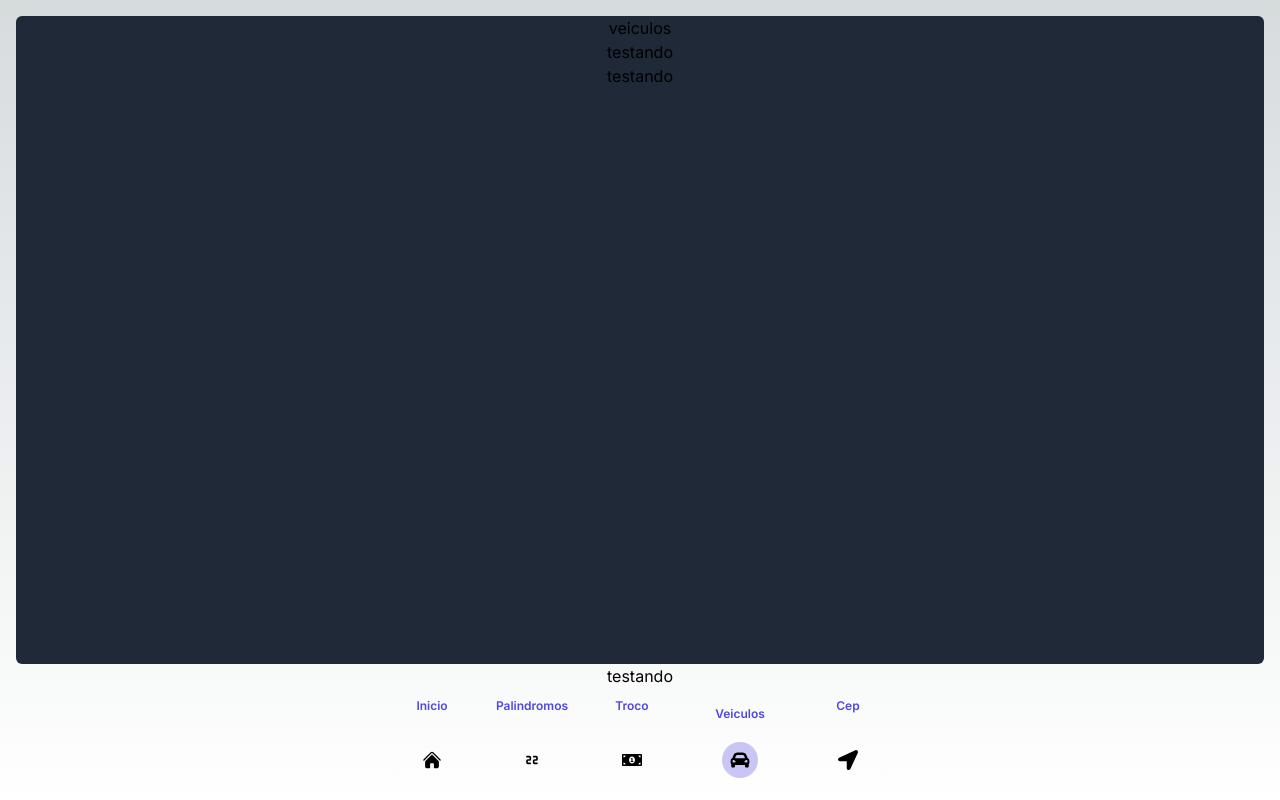
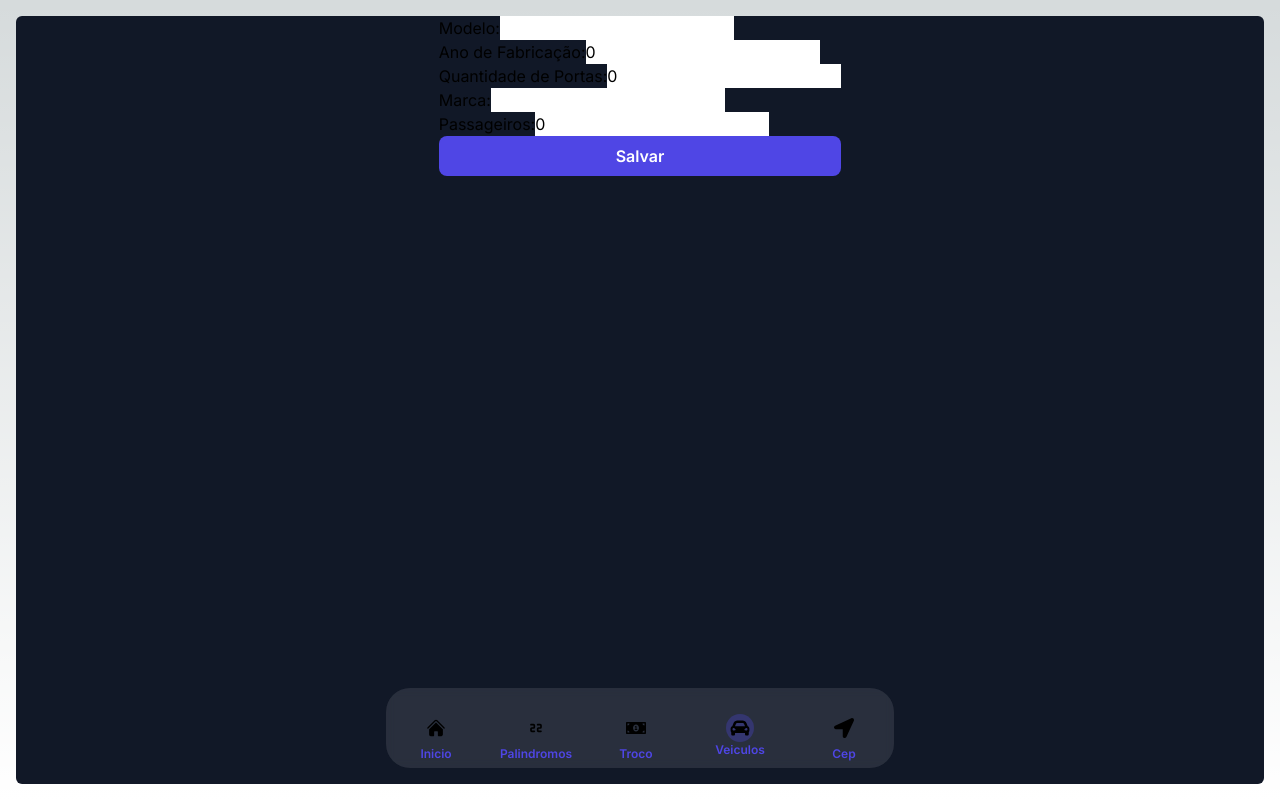
Before and after one commit to marcelloNazar/testeabrasel, a Next.js app: page /veiculos in a window 1280 px wide. Built offline with nearby package versions, Linux system fonts and the light colour scheme.

Commit message:
updating

```diff
--- a/src/app/palindromos/page.tsx
+++ b/src/app/palindromos/page.tsx
@@ -8,8 +8,8 @@ import { zodResolver } from "@hookform/resolvers/zod";
 import { useEffect, useState } from "react";
 
 const PalindromoSchema = z.object({
-    numero1: z.string().nonempty(),
-    numero2: z.string().nonempty(),
+    numero1: z.string().min(1, "Digite um Numero").max(8, "Maximo 8 Digitos"),
+    numero2: z.string().min(1, "Digite um Numero").max(8, "Maximo 8 Digitos"),
 })
 
 type PalindromoType = z.infer<typeof PalindromoSchema>
@@ -69,8 +69,8 @@ export default function Page() {
     };
 
     return (
-        <main className="flex flex-col h-full w-full min-h-screen items-center justify-start p-4 pb-32">
-            <div className="flex flex-col h-full w-full items-center p-2 gap-2 justify-start bg-gray-900 rounded-md">
+        <main className="flex flex-col h-full w-full min-h-screen items-center justify-start p-4">
+            <div className="flex flex-col h-full w-full max-w-7xl items-center p-2 pb-24 gap-2 justify-start bg-gray-900 rounded-md">
                 <form onSubmit={handleSubmit(submitForm)} className="flex flex-col items-center justify-start gap-2 pt-2">
                     <Input
                         type="text"
@@ -89,7 +89,7 @@ export default function Page() {
                         text="Enviar"
                     />
                 </form>
-                <div className="flex flex-col h-full p-2 overflow-auto">
+                <div className="flex flex-col h-full p-2 overflow-auto mt-2">
                     {palindromes.map((palindrome, index) => (
                         <p key={index}>{palindrome}</p>
                     ))}
--- a/src/app/troco/page.tsx
+++ b/src/app/troco/page.tsx
@@ -8,8 +8,8 @@ import { zodResolver } from "@hookform/resolvers/zod";
 import { useEffect, useState } from "react";
 
 const TrocoSchema = z.object({
-    valorCompra: z.string().nonempty(),
-    valorDinheiro: z.string().nonempty(),
+    valorCompra: z.string().min(0).max(18, "Maximo 15 Digitos"),
+    valorDinheiro: z.string().min(0).max(18, "Maximo 15 Digitos")
 })
 
 type TrocoType = z.infer<typeof TrocoSchema>
@@ -39,8 +39,14 @@ export default function Page() {
 
         let cleanedStr = str.replace(/\D/g, ""); // Remove caracteres não numéricos
 
-        return cleanedStr;
+        return `R$ ${cleanedStr}`;
     }
+
+    function removeR$(valor: string): number {
+        const valorSemR$ = valor.replace('R$', '').trim();
+        return Number(valorSemR$);
+    }
+
 
     useEffect(() => {
         setValue("valorCompra", formatString(valorCompra));
@@ -50,8 +56,8 @@ export default function Page() {
     ]);
 
     const submitForm: SubmitHandler<TrocoType> = async (values) => {
-        let compra = Number(values.valorCompra)
-        let dinheiro = Number(values.valorDinheiro)
+        let compra = removeR$(values.valorCompra)
+        let dinheiro = removeR$(values.valorDinheiro)
         let valorTroco = dinheiro - compra
         let notas100 = 0, notas10 = 0, notas1 = 0;
 
@@ -71,9 +77,9 @@ export default function Page() {
     };
 
     return (
-        <main className="flex flex-col h-full w-full min-h-screen items-center justify-start p-4 pb-32">
-            <div className="flex flex-col h-full w-full items-center justify-start p-2 gap-2 bg-gray-900 rounded-md">
-                <form onSubmit={handleSubmit(submitForm)} className="flex w-96 flex-col items-center justify-start gap-2 pt-2">
+        <main className="flex flex-col h-full w-full min-h-screen items-center justify-start p-4">
+            <div className="flex flex-col h-full w-full max-w-7xl items-center justify-start p-2 gap-2 bg-gray-900 rounded-md">
+                <form onSubmit={handleSubmit(submitForm)} className="flex flex-col w-96 items-center justify-start gap-2 pt-2">
                     <Input
                         type="text"
                         {...register("valorCompra")}
@@ -91,12 +97,12 @@ export default function Page() {
                         text="Calcular"
                     />
                 </form>
-                {valorCompra && valorDinheiro ? <div className="flex flex-col h-full w-96 p-2 overflow-auto">
+                {valorCompra && valorDinheiro ? <div className="flex flex-col w-96 p-2 overflow-auto mt-2 bg-black rounded-md">
                     <div className="flex w-full justify-between"><p>Compra:</p> {`$ ${valorCompra}`}</div>
                     <div className="flex w-full justify-between"><p>Dinheiro:</p> {`$ ${valorDinheiro}`}</div>
-                    <div className="flex w-full justify-between"><p>Notas de 1:</p> {troco.notas1}</div>
-                    <div className="flex w-full justify-between"><p>Notas de 10:</p> {troco.notas10}</div>
-                    <div className="flex w-full justify-between"><p>Notas de 100:</p> {troco.notas100}</div>
+                    <div className="flex w-full justify-between"><p>Notas de 1:</p> {troco.notas1 ? troco.notas1 : "-"}</div>
+                    <div className="flex w-full justify-between"><p>Notas de 10:</p> {troco.notas10 ? troco.notas10 : "-"}</div>
+                    <div className="flex w-full justify-between"><p>Notas de 100:</p> {troco.notas100 ? troco.notas100 : "-"}</div>
                 </div> : <></>}
             </div>
         </main>
--- a/src/app/veiculos/page.tsx
+++ b/src/app/veiculos/page.tsx
@@ -1,10 +1,53 @@
+"use client"
 
+import { Carro, Moto } from "@/models/Veiculo";
+import { useState } from "react";
 
 export default function Page() {
+
+    const [modelo, setModelo] = useState('');
+    const [anoFabricacao, setAnoFabricacao] = useState(0);
+    const [quantidadePortas, setQuantidadePortas] = useState(0);
+    const [marca, setMarca] = useState('');
+    const [passageiros, setPassageiros] = useState(0);
+
+    const handleSubmit = (event: React.FormEvent) => {
+        event.preventDefault();
+
+        const carro = new Carro(modelo, anoFabricacao, quantidadePortas, marca);
+        const moto = new Moto(modelo, anoFabricacao, quantidadePortas, marca, passageiros);
+
+        // Salvar `carro` ou `moto` em um arquivo JSON
+
+    };
+
     return (
-        <main className="flex flex-col h-full w-full min-h-screen items-center justify-start p-4 pb-28">
-            <div className="flex flex-col h-full w-full items-center justify-start bg-gray-800 rounded-md">veiculos<div>testando</div><div>testando</div></div>
-            <div>testando</div>
+        <main className="flex flex-col h-full w-full min-h-screen items-center justify-start p-4">
+            <div className="flex flex-col h-full w-full items-center justify-start bg-gray-900 rounded-md">
+                <form className="flex flex-col" onSubmit={handleSubmit}>
+                    <label>
+                        Modelo:
+                        <input type="text" value={modelo} onChange={e => setModelo(e.target.value)} />
+                    </label>
+                    <label>
+                        Ano de Fabricação:
+                        <input type="number" value={anoFabricacao} onChange={e => setAnoFabricacao(Number(e.target.value))} />
+                    </label>
+                    <label>
+                        Quantidade de Portas:
+                        <input type="number" value={quantidadePortas} onChange={e => setQuantidadePortas(Number(e.target.value))} />
+                    </label>
+                    <label>
+                        Marca:
+                        <input type="text" value={marca} onChange={e => setMarca(e.target.value)} />
+                    </label>
+                    <label>
+                        Passageiros:
+                        <input type="number" value={passageiros} onChange={e => setPassageiros(Number(e.target.value))} />
+                    </label>
+                    <button type="submit">Salvar</button>
+                </form>
+            </div>
         </main>
     );
 }
--- a/src/components/Nav.tsx
+++ b/src/components/Nav.tsx
@@ -20,27 +20,26 @@ const Nav = () => {
     return (
         <nav
             className="absolute flex flex-col items-center justify-center gap-y-4 h-max mt-auto
-      bottom-[10%] md:bottom-[2%] z-[50] top-0 w-full"
+      bottom-[10%] md:bottom-[4%] z-[50] top-0 w-full"
         >
             <div
                 className="flex items-center justify-between gap-x-20 px-10
-        bg-white/10 w-max h-12 backdrop-blur-sm text-xl rounded-xl"
+        bg-white/10 w-max h-20 backdrop-blur-sm text-xl rounded-3xl"
             >
                 {navData.map((link, index) => {
                     return (
                         <Link
                             prefetch={false}
-                            className={`${link.path === pathName && " bg-indigo-600/30 rounded-full p-2"
+                            className={`${link.path === pathName && " bg-indigo-600/30 rounded-full p-1"
                                 } relative flex items-center group hover:text-indigo-600 hover:scale-110 transition-all duration-300`}
                             key={index}
                             href={link.path}
                         >
-                            <div className="absolute h-10 w-[90px] left-1/2 transform -translate-x-1/2 bottom-[44px] flex">
-                                <div className="bg-white/10 relative flex items-center justify-center w-full h-full rounded-xl">
+                            <div className="absolute h-10 w-[90px] left-1/2 transform -translate-x-1/2 top-4 flex">
+                                <div className="relative flex items-center justify-center w-full h-full rounded-xl">
                                     <div className="text-[12px] leading-none text-indigo-600 font-semibold capitalize">
                                         {link.name}
                                     </div>
-                                    <div className="absolute border-solid border-t-white/10 border-t-8 border-x-transparent border-x-[6px] border-b-0.5 -mb-[48px]"></div>
                                 </div>
                             </div>
                             <div>{link.icon}</div>
--- a/src/models/Veiculo.ts
+++ b/src/models/Veiculo.ts
@@ -1,26 +1,38 @@
-import mongoose from "mongoose";
+// Veiculo.ts
+export interface Veiculo {
+    modelo: string;
+    anoFabricacao: number;
+    quantidadePortas: number;
+    marca: string;
+}
 
-const { Schema } = mongoose;
+export class Carro implements Veiculo {
+    modelo: string;
+    anoFabricacao: number;
+    quantidadePortas: number;
+    marca: string;
 
-const veiculoSchema = new Schema(
-    {
-        modelo: {
-            type: String,
-        },
-        ano: {
-            type: Number,
-        },
-        portas: {
-            type: Number,
-        },
-        marca: {
-            type: String,
-        },
+    constructor(modelo: string, anoFabricacao: number, quantidadePortas: number, marca: string) {
+        this.modelo = modelo;
+        this.anoFabricacao = anoFabricacao;
+        this.quantidadePortas = quantidadePortas;
+        this.marca = marca;
+    }
+}
 
-    },
-    { timestamps: true }
-);
+export class Moto implements Veiculo {
+    modelo: string;
+    anoFabricacao: number;
+    quantidadePortas: number;
+    marca: string;
+    rodas: number = 2;
+    passageiros: number;
 
-//If the Post collection does not exist create a new one.
-export default mongoose.models.Finance ||
-    mongoose.model("Veiculos", veiculoSchema);
+    constructor(modelo: string, anoFabricacao: number, quantidadePortas: number, marca: string, passageiros: number) {
+        this.modelo = modelo;
+        this.anoFabricacao = anoFabricacao;
+        this.quantidadePortas = quantidadePortas;
+        this.marca = marca;
+        this.passageiros = passageiros;
+    }
+}
```
Also changed, not shown: src/app/cep/page.tsx (+33 -21 lines), src/utils/db.ts (added, +11 -0 lines), 1 other file (tests, documents, lock files or other folders).
